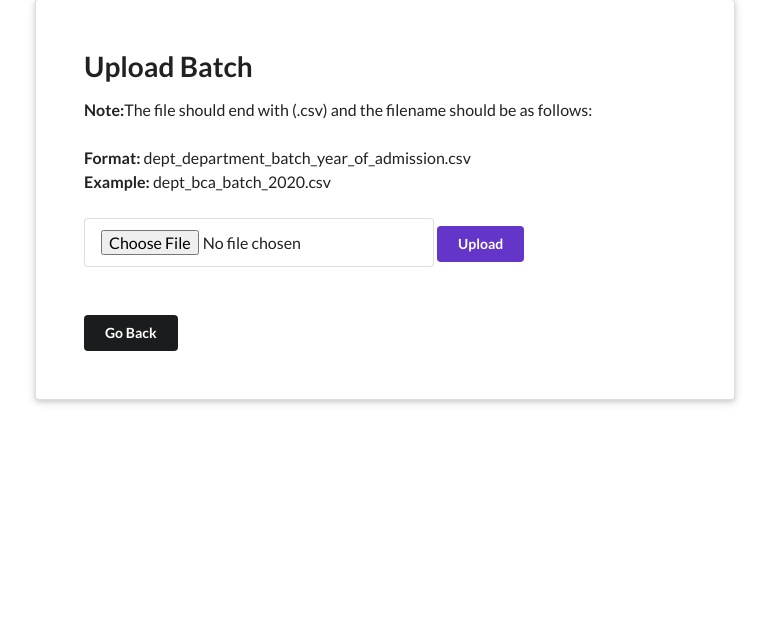
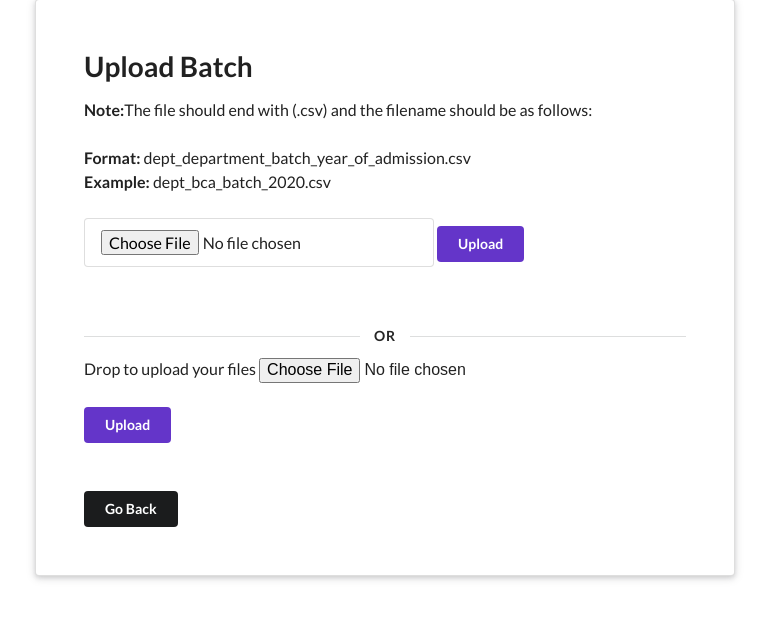
Before and after one commit to VishalShenoy2002/CMS, a Flask app: page /upload-batch in a window 1280 px wide. Shown: the part 55-675 px from the top of the page, without its empty margins (255-1024 px from the left). Run offline with Flask 3, Linux system fonts and the light colour scheme; some libraries are stand-ins or nearby versions.

Commit message:
Added drag and drop option to upload batch

```diff
--- a/templates/upload_batch.html
+++ b/templates/upload_batch.html
@@ -10,8 +10,18 @@
     </label><br><br>
     <form action="" method="post" enctype="multipart/form-data">
         <div class="ui input">
-            <input type="file" name="file" id="file" accept="csv" class="ui input">
+            <input type="file" name="file" id="file" class="ui input">
         </div>
+        <button type="submit" class="ui violet button">Upload</button>
+    </form><br><br>
+    <div class="ui horizontal divider">
+        Or
+    </div>
+    <form action="" method="post" enctype="multipart/form-data">
+        <div class="c-file-upload c-file-upload--drop">
+            Drop to upload your files
+            <input type="file" name="file" id="file">
+        </div><br>
         <button type="submit" class="ui violet button">Upload</button>
     </form><br><br>
     <a href="/admission">
```
